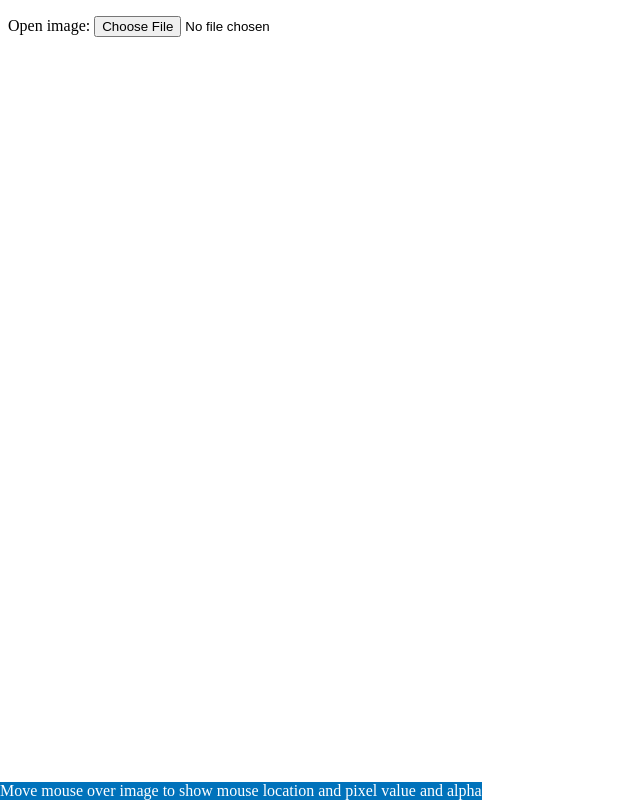
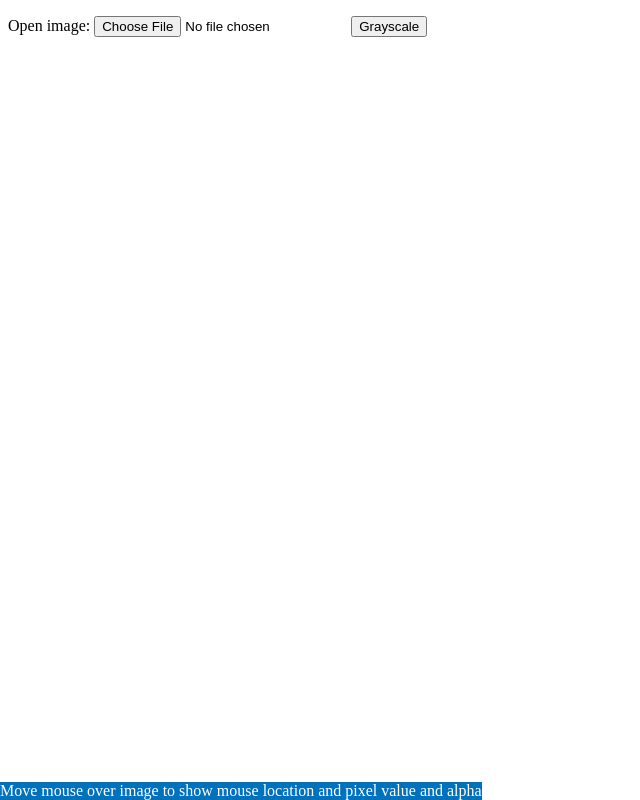
Before and after one commit to yangcha/iview, a plain HTML site: page iview.html in a window 1280 px wide. Shown: the whole page, without its empty margins (0-640 px from the left). Drawn offline with Linux system fonts and the light colour scheme.

Commit message:
Add a button to view the image as grayscale
Using the grayscale function from MDN Web docs

```diff
--- a/iview.html
+++ b/iview.html
@@ -20,7 +20,10 @@ div.footer {
 
 <body>
 
-<p>Open image: <input type="file" id="inputImage"/></p>
+<p>
+Open image: <input type="file" id="inputImage"/>
+<button onclick="grayscale()">Grayscale</button>
+</p>
 
 <canvas id="canvas" style="margin:12px;"></canvas>
 
@@ -64,6 +67,18 @@ function mousePos(evt) {
 	return {x, y};
 }
 
+var grayscale = function() {
+    	var imageData= ctx.getImageData(0, 0, cvs.width, cvs.height)
+    	var data= imageData.data
+    	for (var i = 0; i < data.length; i += 4) {
+	      var avg = (data[i] + data[i + 1] + data[i + 2]) / 3;
+	      data[i]     = avg; // red
+	      data[i + 1] = avg; // green
+	      data[i + 2] = avg; // blue
+    	}
+    	ctx.putImageData(imageData, 0, 0);
+};
+
 function handleImageFiles(e) {
 	var url = URL.createObjectURL(e.target.files[0]);
 	var img = new Image();
```
